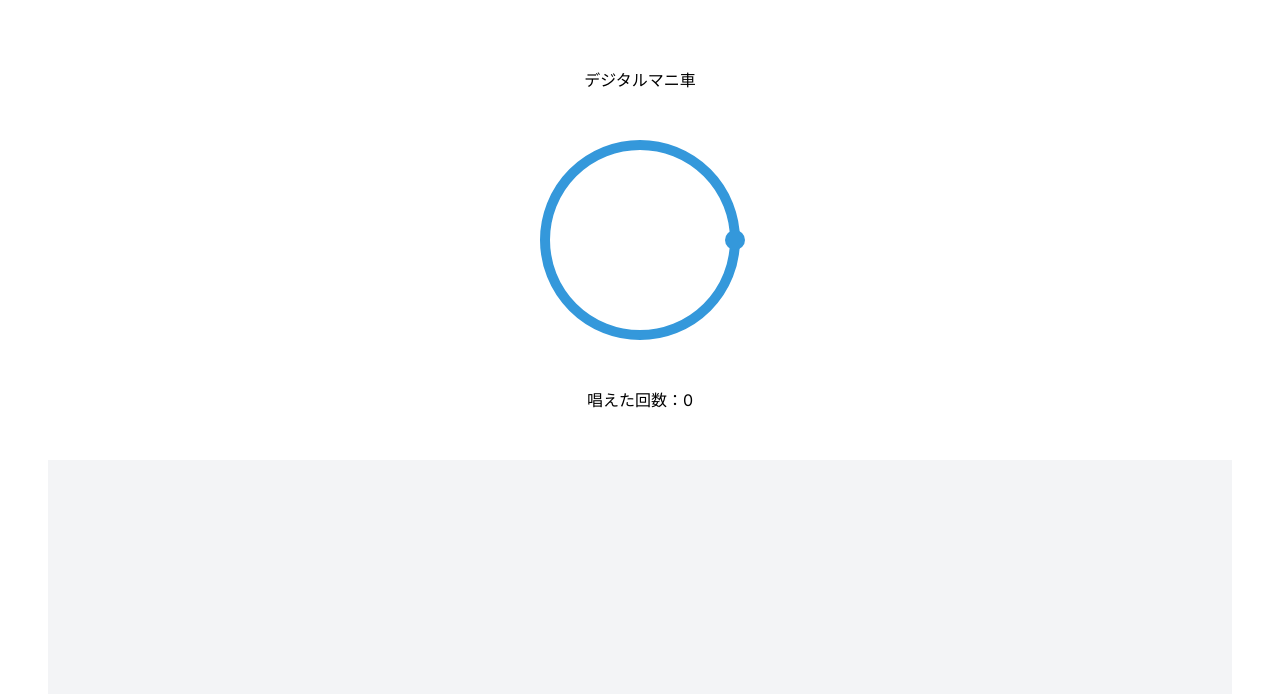
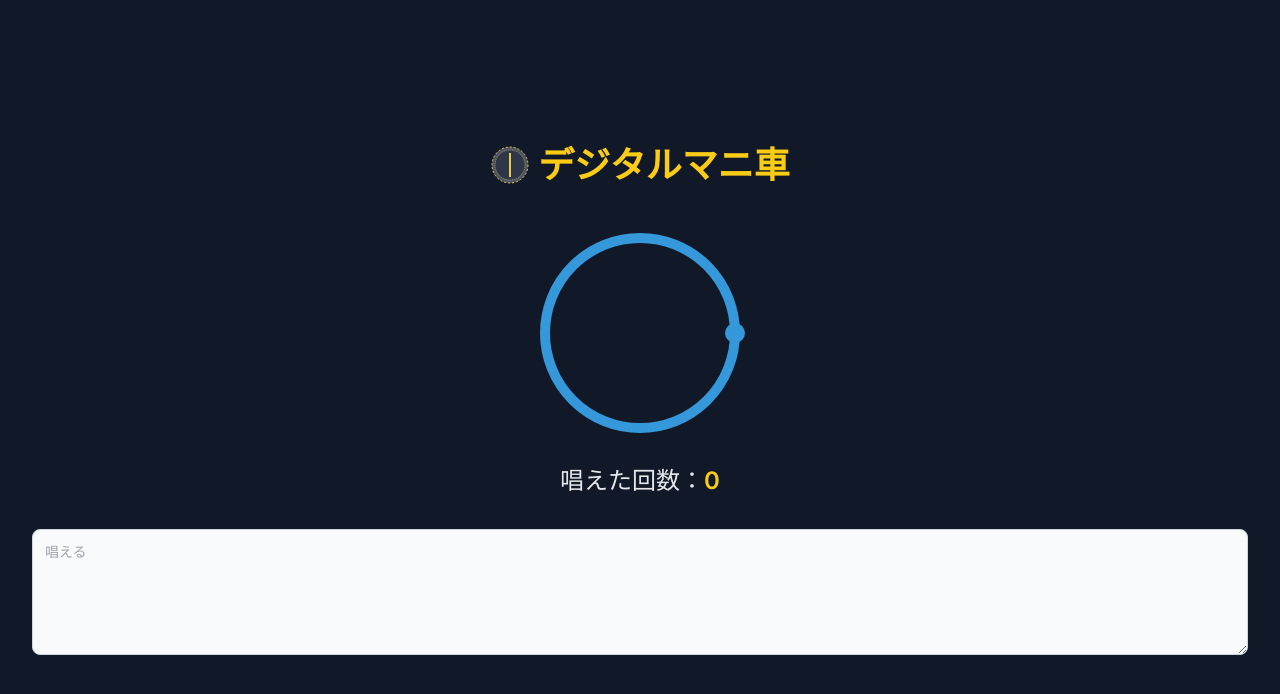
Before and after one commit to 10000leaves/digital-rayer-wheel, a Next.js app: page / in a window 1280 px wide. Shown: the top 694 px of the page. Built offline with nearby package versions, Linux system fonts and the light colour scheme.

Commit message:
style: レイアウトとアイコンの修正

```diff
--- a/src/app/layout.tsx
+++ b/src/app/layout.tsx
@@ -13,6 +13,15 @@ export default function RootLayout({
 }>) {
   return (
     <html lang="jp">
+      <head>
+        <meta
+          name="description"
+          content="デジタルマニ車は、伝統的な仏教のマニ車（祈祷輪）をデジタル化したアプリです。ユーザーは、スマートフォンやタブレットを使って、どこにいても簡単にマニ車を回す体験ができます。"
+        />
+        <link rel="icon" type="image/svg+xml" href="./icon.svg"/>
+        <link rel="apple-touch-icon" href="./icon.svg" sizes="180x180"/>
+        <title>デジタルマニ車</title>
+      </head>
       <body className={inter.className}>
         <RecoilProvider>{children}</RecoilProvider>
       </body>
--- a/src/app/page.tsx
+++ b/src/app/page.tsx
@@ -2,22 +2,28 @@
 
 import Typing from "@/components/Typing";
 import CircularSlider from "@/components/CircularSlider";
-
 import { reciteState } from "@/atoms/prayerWheelAtom";
 import { useRecoilValue } from "recoil";
 
 export default function Home() {
   const recite = useRecoilValue(reciteState);
   return (
-    <main className="min-h-screen flex flex-col items-center justify-center p-12 space-y-12">
-      <h1>デジタルマニ車</h1>
+    <main className="min-h-screen flex flex-col items-center justify-center p-8 space-y-8 bg-gray-900">
 
+      {/* アイコンの表示 */}
+      <div className="flex items-center mb-4">
+        <img src="/icon.svg" alt="icon" className="w-10 h-10 mr-2" />
+        <h1 className="text-4xl font-bold text-yellow-400">デジタルマニ車</h1>
+      </div>
+
+      {/* 円型のスライダーの表示 */}
       <CircularSlider />
 
-      <p>唱えた回数：{recite}</p>
+      {/* カウンターの表示 */}
+      <p className="text-2xl text-gray-200">唱えた回数：<span className="font-semibold text-yellow-400">{recite}</span></p>
 
+      {/* 経文の表示 */}
       <Typing />
-
     </main>
   );
 }
--- a/src/components/CircularSlider.tsx
+++ b/src/components/CircularSlider.tsx
@@ -1,8 +1,7 @@
 "use client";
 
-import React, { useState, useRef, useEffect, useCallback, TouchEvent } from "react";
+import React, { useState, useRef, useEffect, useCallback } from "react";
 import styles from "./CircularSlider.module.css";
-
 import { angleState } from "@/atoms/prayerWheelAtom";
 import { useRecoilValue, useSetRecoilState } from "recoil";
 
@@ -14,7 +13,7 @@ const CircularSlider = () => {
   const setAngle = useSetRecoilState(angleState);
   const angle = useRecoilValue(angleState);
 
-  const getAngleFromEvent = (event: MouseEvent | TouchEvent) => {
+  const getAngleFromEvent = (event: MouseEvent | TouchEvent): number => {
     if (sliderRef.current) {
       const sliderRect = sliderRef.current.getBoundingClientRect();
       const sliderRadius = sliderRect.width / 2;
@@ -23,7 +22,7 @@ const CircularSlider = () => {
       const x = clientX - (sliderRect.left + sliderRadius);
       const y = clientY - (sliderRect.top + sliderRadius);
       const angle = Math.atan2(y, x) * (180 / Math.PI);
-      return angle < 0 ? angle + 360 : angle;
+      return Math.round(angle < 0 ? angle + 360 : angle);
     }
     return 0;
   };
@@ -52,15 +51,14 @@ const CircularSlider = () => {
     setIsDragging(true);
   }, []);
 
-  const handleTouchStart = useCallback((event: TouchEvent<HTMLDivElement>) => {
+  const handleTouchStart = useCallback((event: React.TouchEvent<HTMLDivElement>) => {
     setIsDragging(true);
-    handleMouseMove(event);
+    handleMouseMove(event as unknown as MouseEvent);
   }, []);
 
   const handleMouseMove = useCallback((event: MouseEvent | TouchEvent) => {
     if (isDragging) {
       const newAngle = getAngleFromEvent(event);
-      // 現在の角度が新しい角度と異なる場合のみ、setAngleを呼び出す
       if (newAngle !== angle) {
         setAngle(newAngle);
       }
@@ -76,16 +74,16 @@ const CircularSlider = () => {
       const moveHandler = (event: MouseEvent | TouchEvent) => handleMouseMove(event);
       const endHandler = () => handleMouseUp();
 
-      window.addEventListener("mousemove", moveHandler as EventListener);
-      window.addEventListener("mouseup", endHandler as EventListener);
-      window.addEventListener("touchmove", moveHandler as EventListener);
-      window.addEventListener("touchend", endHandler as EventListener);
+      window.addEventListener("mousemove", moveHandler);
+      window.addEventListener("mouseup", endHandler);
+      window.addEventListener("touchmove", moveHandler);
+      window.addEventListener("touchend", endHandler);
 
       return () => {
-        window.removeEventListener("mousemove", moveHandler as EventListener);
-        window.removeEventListener("mouseup", endHandler as EventListener);
-        window.removeEventListener("touchmove", moveHandler as EventListener);
-        window.removeEventListener("touchend", endHandler as EventListener);
+        window.removeEventListener("mousemove", moveHandler);
+        window.removeEventListener("mouseup", endHandler);
+        window.removeEventListener("touchmove", moveHandler);
+        window.removeEventListener("touchend", endHandler);
       };
     }
   }, [isDragging, handleMouseMove, handleMouseUp]);
@@ -96,7 +94,7 @@ const CircularSlider = () => {
         className={styles.slider}
         ref={sliderRef}
         onMouseDown={handleMouseDown}
-        onTouchStart ={handleTouchStart}
+        onTouchStart={handleTouchStart}
       >
         <div className={styles.handle} ref={handleRef}></div>
       </div>
--- a/src/components/Typing.tsx
+++ b/src/components/Typing.tsx
@@ -1,7 +1,6 @@
 "use client";
 
 import React, { useState, useEffect, useRef } from "react";
-
 import { angleState, reciteState } from "@/atoms/prayerWheelAtom";
 import { useRecoilValue, useSetRecoilState } from "recoil";
 
@@ -11,7 +10,6 @@ const Typing: React.FC = () => {
 
   const setRecite = useSetRecoilState(reciteState);
   const angle = useRecoilValue(angleState);
-  const roundAngle = Math.round(angle);
 
   const message =
     "観自在菩薩行深般若波羅蜜多時照見五蘊皆空度一切苦厄舎利子色不異空空不異色色即是空空即是色受想行識亦復如是舎利子是諸法空相不生不滅不垢不浄不増不減是故空中無色無受想行識無眼耳鼻舌身意無色声香味触法無眼界乃至無意識界無無明亦無無明尽乃至無老死亦無老死尽無苦集滅道無智亦無得以無所得故菩提薩埵依般若波羅蜜多故心無罣礙無罣礙故無有恐怖遠離一切顛倒夢想究竟涅槃三世諸仏依般若波羅蜜多故得阿耨多羅三藐三菩提故知般若波羅蜜多是大神呪是大明呪是無上呪是無等等呪能除一切苦真実不虚故説般若波羅蜜多呪即説呪曰羯諦羯諦波羅羯諦波羅僧羯諦菩提薩婆訶般若心経";
@@ -19,25 +17,26 @@ const Typing: React.FC = () => {
   const textareaRef = useRef<HTMLTextAreaElement>(null);
 
   useEffect(() => {
-    // Avoid updating the displayedMessage on initial render
-    if (displayedMessage.length !== 0 || index === 0 && roundAngle!== 0) {
+    if (displayedMessage.length !== 0 || index === 0 && angle !== 0) {
       setDisplayedMessage((prev) => prev + message[index]);
       setIndex((prevIndex) => (prevIndex + 1) % message.length);
     }
-    if ((index + 1) === message.length) {
-      setRecite((prevRecite) => (prevRecite + 1));
-    }
-    // Scroll the textarea to the bottom
+
     if (textareaRef.current) {
       textareaRef.current.scrollTop = textareaRef.current.scrollHeight;
     }
-  }, [roundAngle]); // Only run when roundAngle changes
+
+    const reciteCount = Math.floor(displayedMessage.length / message.length);
+    setRecite(reciteCount);
+
+  }, [angle]); // Only run when angle changes
 
   return (
     <textarea
       ref={textareaRef}
-      className="bg-gray-100 p-4 w-full resize-none outline-none"
-      rows={10}
+      rows={5}
+      className="block p-3 w-full text-sm text-gray-900 bg-gray-50 rounded-lg border border-gray-300 focus:ring-blue-500 focus:border-blue-500"
+      placeholder="唱える"
       value={displayedMessage}
       readOnly
     />
```
Also changed, not shown: public/icon.svg (added).
